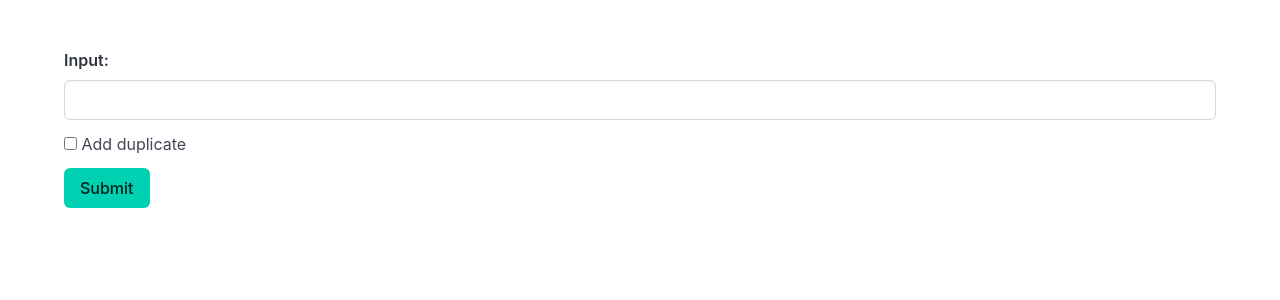
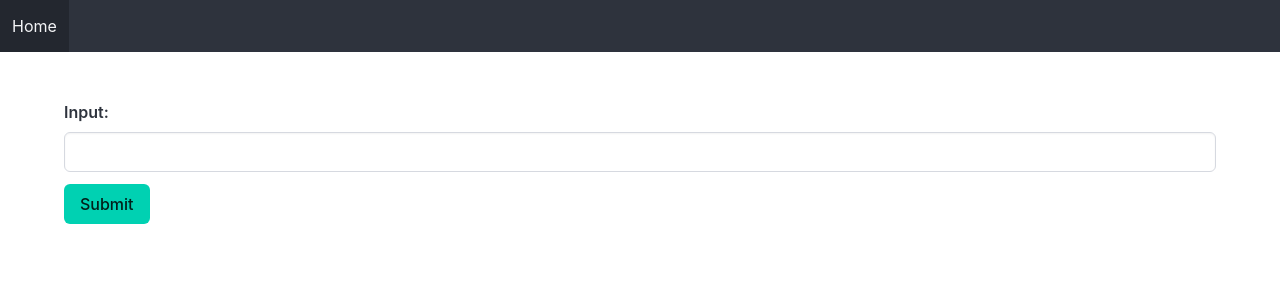
Before and after one commit to tylerobara/BrickTracker, a Flask app: page /create in a window 1280 px wide. Shown: the top 300 px of the page. Run offline with Flask 3, Linux system fonts and the light colour scheme.

Commit message:
Added navbar and redirect to create page

```diff
--- a/app.py
+++ b/app.py
@@ -222,11 +222,12 @@ def create():
 
 
             conn.commit()
+        conn.close()
+        return redirect('/')
 
     conn.close()
 
     print('Count: ' + str(count))
-
 
     return render_template('create.html')
 
@@ -513,4 +514,4 @@ def save_number(tmp):
     return Response(status=204)
 
 if __name__ == '__main__':
-    app.run(host='192.168.10.109', debug=True, port=3333)
+    app.run(host='0.0.0.0', debug=True, port=3333)
--- a/templates/create.html
+++ b/templates/create.html
@@ -1,6 +1,6 @@
 <!DOCTYPE html>
-<html>
-  <head>
+<html data-theme="light" class="has-navbar-fixed-top">
+  <head
     <meta charset="utf-8">
     <meta name="viewport" content="width=device-width, initial-scale=1">
     <title></title>
@@ -9,9 +9,26 @@
       href="https://cdn.jsdelivr.net/npm/bulma@1.0.0/css/bulma.min.css">
   </head>
   <body>
+<nav class="navbar is-dark is-fixed-top" role="navigation" aria-label="main navigation">
+      <div class="navbar-brand">
+        <a class="navbar-item" href="/">
+          Home
+        </a>
 
+      </div>
+
+      <div id="navMenu" class="navbar-menu">
+        <div class="navbar-start">
+
+        </div>
+
+        <div class="navbar-end">
+
+        </div>
+      </div>
+    </nav>
     <section class="section">
-      <div class="container">
+	          <div class="container">
         <form id="createForm" action="/create" method="post">
           <div class="field">
             <label class="label" for="inputField">Input:</label>
@@ -21,19 +38,11 @@
           </div>
           <div class="field">
             <div class="control">
-              <label class="checkbox">
-                <input type="checkbox" name="addDuplicate" value="true">
-                Add duplicate
-              </label>
-            </div>
-          </div>
-          <div class="field">
-            <div class="control">
               <button class="button is-primary" type="submit">Submit</button>
             </div>
           </div>
         </form>
-      </div>
+		  </div>
     </section>
 
   </body>
```
